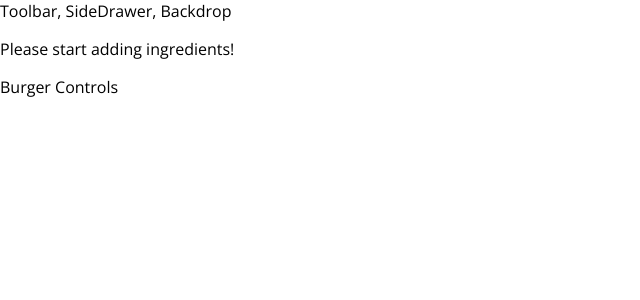
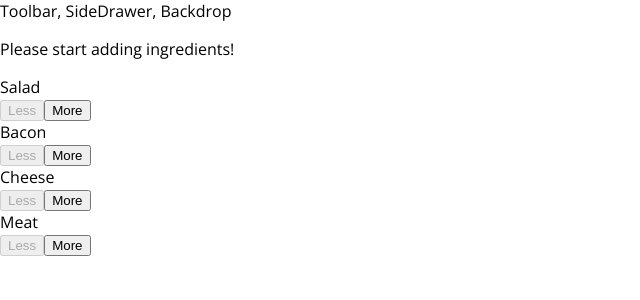
Before and after one commit to cviterales/the-burger-builder, a React app: page / in a window 1280 px wide. Shown: the top 300 px of the page, without its empty margins (0-640 px from the left). Built offline with nearby package versions, Linux system fonts and the light colour scheme.

Commit message:
added more on ingredient control

```diff
--- /dev/null
+++ b/src/components/Burger/BuildControls/BuildControl/BuildControl.css
@@ -0,0 +1,56 @@
+.BuildControl {
+  display: flex;
+  justify-content: space-between;
+  align-items: center;
+  margin: 5px 0;
+}
+
+.BuildControl button {
+  display: block;
+  font: inherit;
+  padding: 5px;
+  margin: 0 5px;
+  width: 80px;
+  border: 1px solid #AA6817;
+  cursor: pointer;
+  outline: none;
+}
+
+.BuildControl button:disabled {
+  background-color: #AC9980;
+  border: 1px solid #7E7365;
+  color: #ccc;
+  cursor: default;
+}
+
+.BuildControl button:hover:disabled {
+  background-color: #AC9980;
+  color: #ccc;
+  cursor: not-allowed;
+}
+
+.Label {
+  padding: 10px;
+  font-weight: bold;
+  width: 80px;
+}
+
+.BuildControl .Less {
+  background-color: #D39952;
+  color: white;
+}
+
+.BuildControl .More {
+  background-color: #8F5E1E;
+  color: white;
+}
+
+.BuildControl .Less:hover, .BuildControl .Less:active {
+  background-color: #DAA972;
+  color: white;
+}
+
+.BuildControl .More:hover,.BuildControl .More:active {
+  background-color: #99703F;
+  color: white;
+}
--- /dev/null
+++ b/src/components/Burger/BuildControls/BuildControl/BuildControl.js
@@ -0,0 +1,25 @@
+import React from "react";
+import classes from "./BuildControl.css";
+
+const buildControl = (props) => {
+  return (
+    <div className={classes.BuildControl}>
+      <div className={classes.Label}>{props.label}</div>
+      <button
+        className={classes.Less}
+        onClick={props.removed}
+        disabled={props.disabled}
+      >
+        Less
+      </button>
+      <button
+        className={classes.More}
+        onClick={props.added}
+      >
+        More
+      </button>
+    </div>
+  );
+};
+
+export default buildControl;
--- /dev/null
+++ b/src/components/Burger/BuildControls/BuildControls.css
@@ -0,0 +1,10 @@
+.BuildControls {
+  width: 100%;
+  background-color: #CF8F2E;
+  display: flex;
+  flex-flow: column;
+  align-items: center;
+  box-shadow: 0 2px 1px #ccc;
+  margin: auto;
+  padding: 10px 0;
+}
--- /dev/null
+++ b/src/components/Burger/BuildControls/BuildControls.js
@@ -0,0 +1,29 @@
+import React from "react";
+import classes from "./BuildControls.css";
+import BuildControl from "./BuildControl/BuildControl";
+
+const controls = [
+  { label: "Salad", type: "salad" },
+  { label: "Bacon", type: "bacon" },
+  { label: "Cheese", type: "cheese" },
+  { label: "Meat", type: "meat" },
+];
+
+const buildControls = (props) => {
+  return (
+    <div className={classes.BuildControls}>
+      {controls.map((ctrl) => (
+        <BuildControl
+          key={ctrl.label}
+          label={ctrl.label}
+          type={ctrl.type}
+          added={() => props.ingredientAdded(ctrl.type)}
+          removed={() => props.ingredientRemoved(ctrl.type)}
+          disabled={props.disabled[ctrl.type]}
+        />
+      ))}
+    </div>
+  );
+};
+
+export default buildControls;
--- a/src/components/Burger/Burger.js
+++ b/src/components/Burger/Burger.js
@@ -1,5 +1,5 @@
 import React from "react";
-import clasess from "./Burger.css";
+import classes from "./Burger.css";
 import BurgerIngredient from "./BurgerIngredient/BurgerIngredient";
 
 const burger = (props) => {
@@ -15,7 +15,7 @@ const burger = (props) => {
     transformIngredients = <p>Please start adding ingredients!</p>
   }
   return (
-    <div className={clasess.Burger}>
+    <div className={classes.Burger}>
       <BurgerIngredient type="bread-top" />
       {transformIngredients}
       <BurgerIngredient type="bread-bottom" />
--- a/src/containers/BurgerBuilder/BurgerBuilder.js
+++ b/src/containers/BurgerBuilder/BurgerBuilder.js
@@ -1,7 +1,14 @@
 import React, { useState } from "react";
 import Aux from "../../hoc/AuxHoc";
 import Burger from "../../components/Burger/Burger";
+import BuildControls from "../../components/Burger/BuildControls/BuildControls";
 
+const INGREDIENT_PRICES = {
+  salad: 0.5,
+  cheese: 0.4,
+  meat: 1.3,
+  bacon: 0.7,
+};
 const BurgerBuilder = () => {
   const [ingredient, setIngredient] = useState({
     salad: 0,
@@ -9,11 +16,50 @@ const BurgerBuilder = () => {
     cheese: 0,
     meat: 0,
   });
+  const [totalPrice, setTotalPrice] = useState(4);
 
+  const addIngredientHandler = (type) => {
+    const oldCount = ingredient[type];
+    const updatedCount = oldCount + 1;
+    const updatedIngredients = {
+      ...ingredient,
+    };
+    updatedIngredients[type] = updatedCount;
+    const priceAddition = INGREDIENT_PRICES[type];
+    const oldPrice = totalPrice;
+    const newPrice = oldPrice + priceAddition;
+    setTotalPrice(newPrice);
+    setIngredient(updatedIngredients);
+  };
+
+  const removeIngredientHandler = (type) => {
+    const oldCount = ingredient[type];
+    if (oldCount <= 0) return;
+    const updatedCount = oldCount - 1;
+    const updatedIngredients = {
+      ...ingredient,
+    };
+    updatedIngredients[type] = updatedCount;
+    const priceDeduction = INGREDIENT_PRICES[type];
+    const oldPrice = totalPrice;
+    const newPrice = oldPrice - priceDeduction;
+    setTotalPrice(newPrice);
+    setIngredient(updatedIngredients);
+  };
+  const disabledInfo = {
+    ...ingredient,
+  };
+  for (let key in disabledInfo) {
+    disabledInfo[key] = disabledInfo[key] <= 0;
+  }
   return (
     <Aux>
-      <Burger ingredients={ingredient}/>
-      <div>Burger Controls</div>
+      <Burger ingredients={ingredient} />
+      <BuildControls
+        ingredientAdded={addIngredientHandler}
+        ingredientRemoved={removeIngredientHandler}
+        disabled={disabledInfo}
+      />
     </Aux>
   );
 };
```
